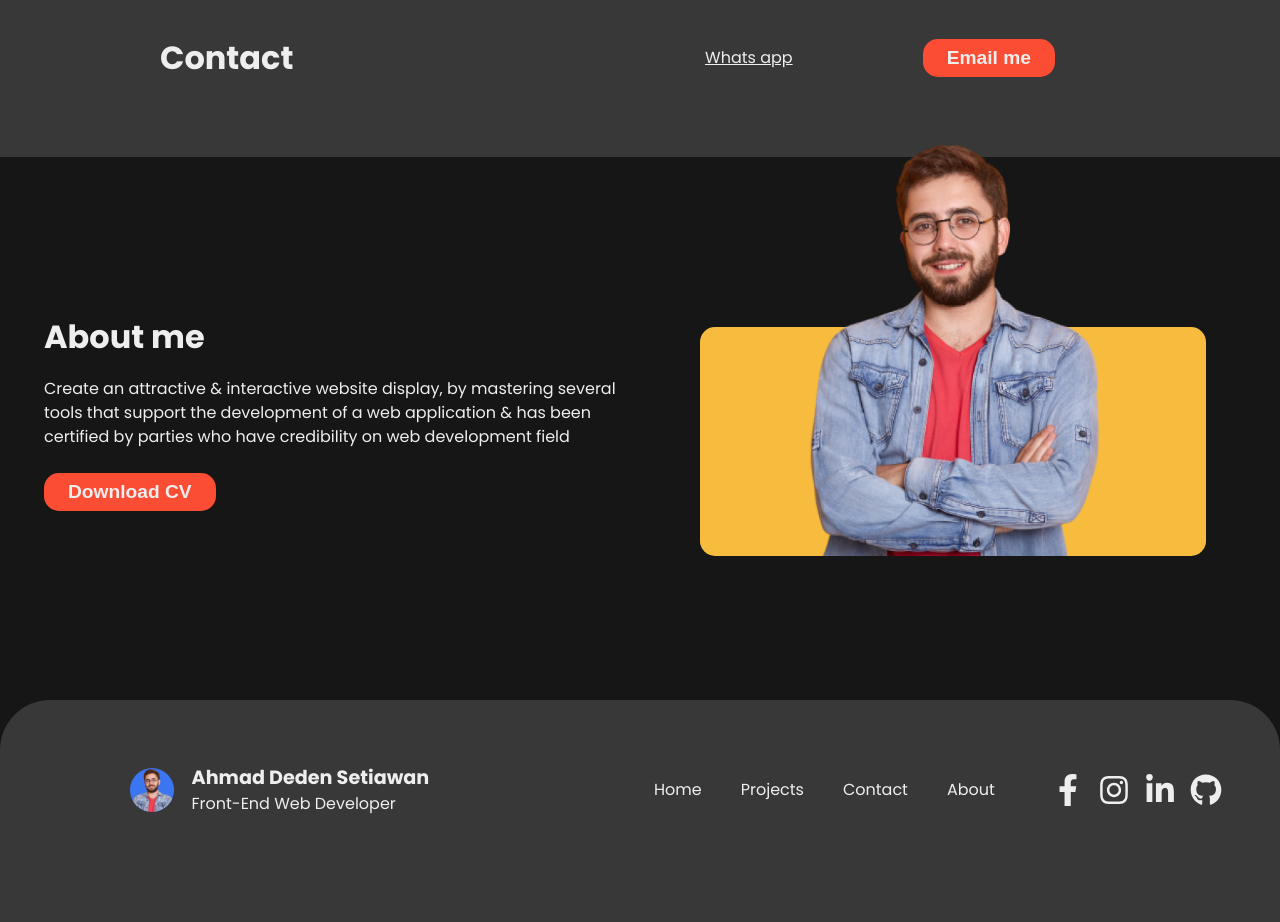
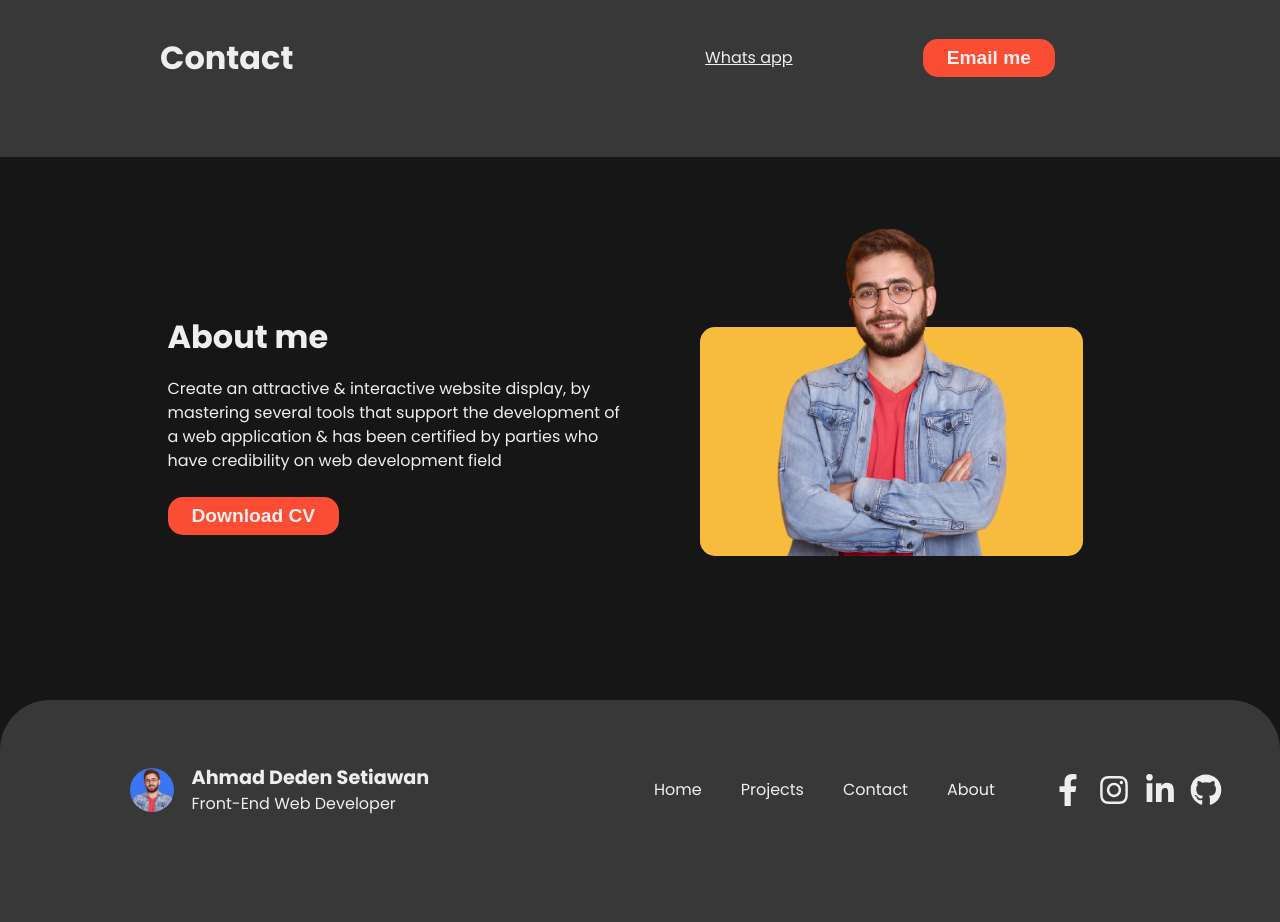
Before and after one commit to Dedenno17/website-protofolio-pribadi, a React (Create React App) app: page / in a window 1280 px wide. Shown: the part 980-1902 px from the top of the page. Built offline with nearby package versions, Linux system fonts and the light colour scheme.

Commit message:
mengatur style about ketika screen x

```diff
--- a/src/Components/About/About.jsx
+++ b/src/Components/About/About.jsx
@@ -6,13 +6,14 @@ import resume from "../../images/Resume.pdf";
 const About = () => {
   return (
     <div className={styles.about} id="about">
+      <div className={styles.container}>
         <div>
           <h2>About me</h2>
           <p>
             Create an attractive & interactive website display, by mastering
-          several tools that support the development of a web application & has
-          been certified by parties who have credibility on web development
-          field{" "}
+            several tools that support the development of a web application &
+            has been certified by parties who have credibility on web
+            development field{" "}
           </p>
           <a href={resume} download="resume">
             <Button type="button">Download CV</Button>
@@ -22,6 +23,7 @@ const About = () => {
           <img src={profile} alt="profile" />
         </div>
       </div>
+    </div>
   );
 };
 
--- a/src/styles/About.module.css
+++ b/src/styles/About.module.css
@@ -1,36 +1,41 @@
 .about {
   width: 100%;
+}
+
+.container {
+  max-width: 1033px;
+  margin: auto;
   display: flex;
   flex-direction: column-reverse;
   padding: 52px 24px;
 }
 
-.about > div:first-child {
+.about > .container > div:first-child {
   width: 100%;
   padding: 20px;
   text-align: center;
 }
 
-.about > div:first-child h2 {
+.about > .container > div:first-child h2 {
   font-size: 2rem;
   color: #eee;
   font-weight: 600;
   margin-bottom: 24px;
 }
 
-.about > div:first-child p {
+.about > .container > div:first-child p {
   color: #eee;
   line-height: 24px;
   margin-bottom: 24px;
 }
 
-.about > div:last-child {
+.about > .container > div:last-child {
   width: 100%;
   height: 255px;
   position: relative;
 }
 
-.about > div:last-child::after {
+.about > .container > div:last-child::after {
   content: "";
   position: absolute;
   background-color: #f7bc3e;
@@ -41,7 +46,7 @@
   border-radius: 15px;
 }
 
-.about > div:last-child img {
+.about > .container > div:last-child img {
   position: absolute;
   z-index: 99;
   bottom: 0;
@@ -52,22 +57,29 @@
 
 /* tablet size */
 @media screen and (min-width: 427px) {
-  .about {
+  .about > .container {
     flex-direction: row;
   }
 
-  .about > div:first-child {
+  .about > .container > div:first-child {
     text-align: left;
   }
 }
 
 /* pc size */
 @media screen and (min-width: 1024px) {
-  .about {
+  .about > .container {
     padding: 144px 24px;
   }
 
-  .about > div:last-child::after {
+  .about > .container > div:last-child::after {
     top: 10%;
   }
 }
+
+/* 4k size */
+@media screen and (min-width: 1440px) {
+  .about > .container {
+    padding: 220px 24px;
+  }
+}
```
Lines whose indentation alone changed are shown as unchanged.
